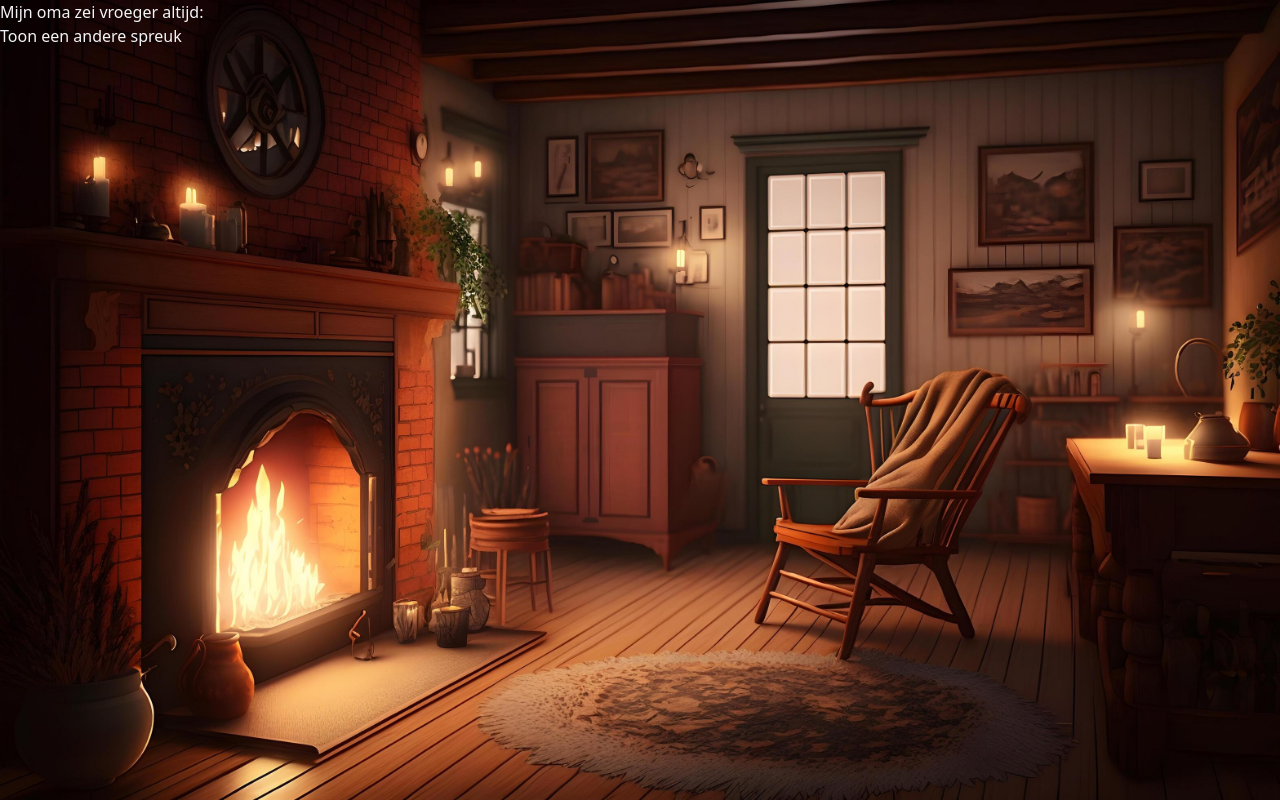
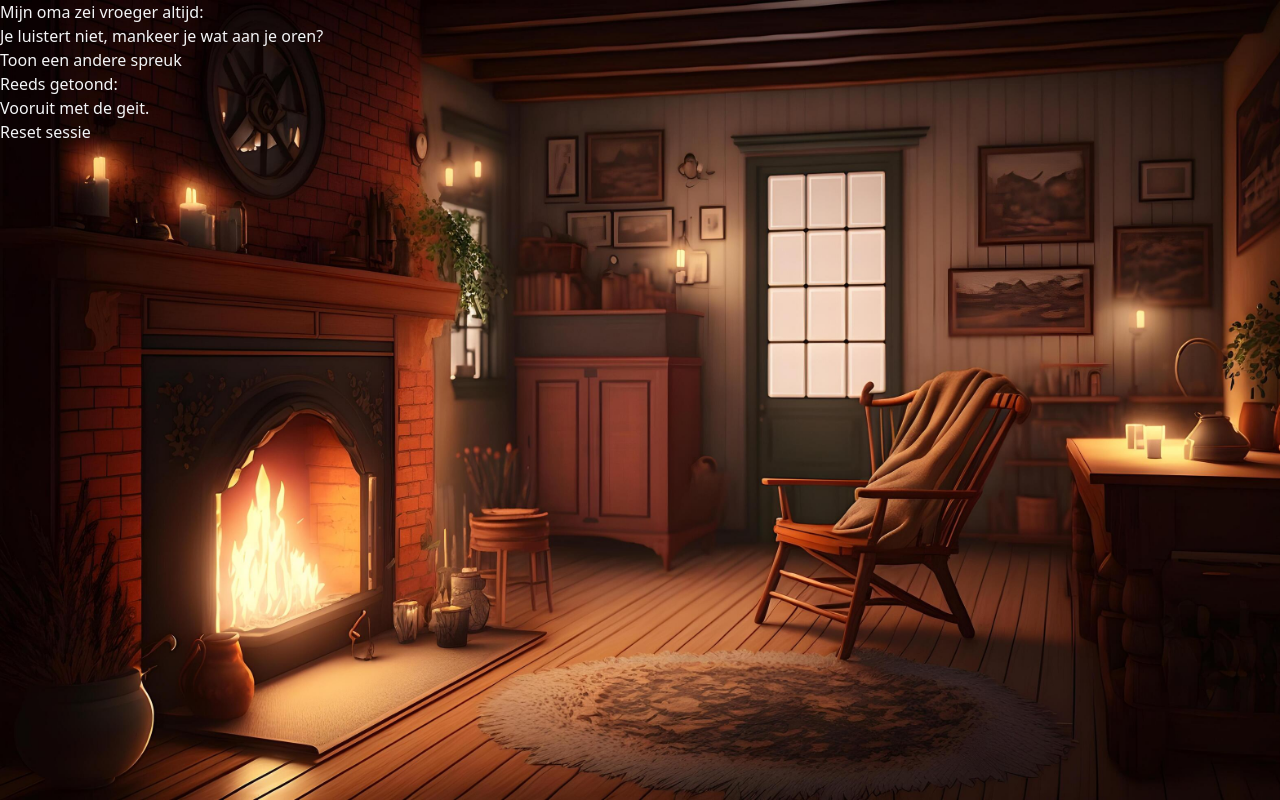
Before and after one commit to jeroenkleuters/omas-spreuken, a React (Vite) app: page / in a window 1280 px wide. Built offline with nearby package versions, Linux system fonts and the light colour scheme.

Commit message:
geschiedenis tonen en resetten, test toegevoegd, json bestand hernoemd

```diff
--- a/src/components/RandomItem.tsx
+++ b/src/components/RandomItem.tsx
@@ -1,5 +1,5 @@
 import { useEffect, useState } from 'react'
-import data from '../data/spreuken.json'
+import data from '../data/data.json'
 
 type Item = {
   vraag: string
@@ -11,39 +11,58 @@ type Hoofdgroep = {
   items: Item[]
 }
 
-const allItems: Item[] = (data as Hoofdgroep[]).flatMap(group => group.items)
+const allItems: Item[] = (data as Hoofdgroep[]).flatMap(g => g.items)
+
+// Helper die, gegeven de huidige (prev) lijst, de volgende keuze bepaalt
+function pickNext(prevShown: Item[]) {
+  const remaining = allItems.filter(
+    i => !prevShown.some(shown => shown.vraag === i.vraag)
+  )
+  const pool = remaining.length > 0 ? remaining : allItems
+  const chosen = pool[Math.floor(Math.random() * pool.length)]
+  const updatedShown = remaining.length > 0 ? [...prevShown, chosen] : [chosen]
+  return { chosen, updatedShown }
+}
 
 export const RandomItem = () => {
+  // Lazy init: haal direct uit sessionStorage bij eerste render
+  const [shownItems, setShownItems] = useState<Item[]>(() => {
+    try {
+      const stored = sessionStorage.getItem('shownItems')
+      return stored ? JSON.parse(stored) : []
+    } catch {
+      return []
+    }
+  })
   const [item, setItem] = useState<Item | null>(null)
-  const [shownItems, setShownItems] = useState<Item[]>([])
 
-  // 🔹 laad eerder getoonde items uit sessionStorage
+  // Bij eerste mount automatisch een item kiezen (zoals eerder gewenst)
   useEffect(() => {
-    const stored = sessionStorage.getItem('shownItems')
-    if (stored) {
-      setShownItems(JSON.parse(stored))
+    if (!item) {
+      setShownItems(prev => {
+        const { chosen, updatedShown } = pickNext(prev)
+        setItem(chosen)
+        sessionStorage.setItem('shownItems', JSON.stringify(updatedShown))
+        return updatedShown
+      })
     }
+    // eslint-disable-next-line react-hooks/exhaustive-deps
   }, [])
 
-  // 🔹 helper: random item kiezen dat nog niet getoond is
   const pickRandom = () => {
-    const remaining = allItems.filter(
-      i => !shownItems.some(shown => shown.vraag === i.vraag)
-    )
+    setShownItems(prev => {
+      const { chosen, updatedShown } = pickNext(prev)
+      setItem(chosen)
+      sessionStorage.setItem('shownItems', JSON.stringify(updatedShown))
+      return updatedShown
+    })
+  }
 
-    // Als alles al getoond is → reset
-    const pool = remaining.length > 0 ? remaining : allItems
-
-    const randomIndex = Math.floor(Math.random() * pool.length)
-    const chosen = pool[randomIndex]
-
-    setItem(chosen)
-
-    const updatedShown =
-      remaining.length > 0 ? [...shownItems, chosen] : [chosen]
-
-    setShownItems(updatedShown)
-    sessionStorage.setItem('shownItems', JSON.stringify(updatedShown))
+  const resetSession = () => {
+    // Wis storage én state. Niet direct opnieuw kiezen, zodat alles echt leeg is op het scherm.
+    sessionStorage.removeItem('shownItems')
+    setShownItems([])
+    setItem(null)
   }
 
   return (
@@ -57,12 +76,31 @@ export const RandomItem = () => {
           )}
         </div>
       )}
-      <button
+        <button
         onClick={pickRandom}
         className="px-4 py-2 bg-blue-500 text-white rounded hover:bg-blue-600"
-      >
+        >
         Toon een andere spreuk
-      </button>
+        </button>
+
+      {/* Geschiedenis */}
+      {shownItems.length > 1 && (
+        <><div className="mt-4">
+                  <h2 className="font-semibold text-md text-gray-800 mb-2">Reeds getoond:</h2>
+                  <ul className="list-disc pl-5 space-y-1 text-sm text-gray-700 max-h-48 overflow-y-auto">
+                      {shownItems
+                          .slice(0, -1) // laatste item = huidige vraag
+                          .map((shown, idx) => (
+                              <li key={idx}>{shown.vraag}</li>
+                          ))}
+                  </ul>
+              </div><button
+                  onClick={resetSession}
+                  className="px-4 py-2 bg-gray-500 text-white rounded hover:bg-gray-600"
+              >Reset sessie</button>
+        </>
+      )}
+
     </div>
   )
 }
```
Also changed, not shown: src/data/data.json (renamed from src/data/spreuken.json), 1 other file (tests, documents, lock files or other folders).
